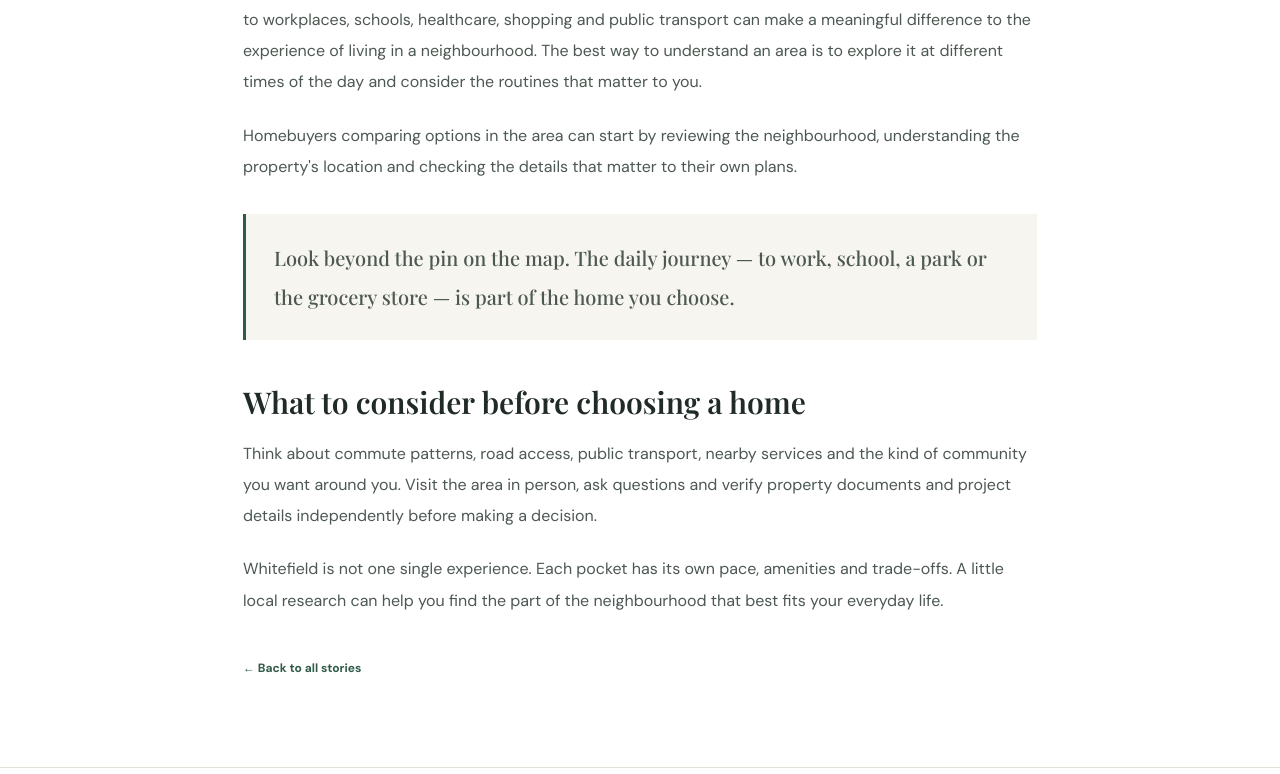
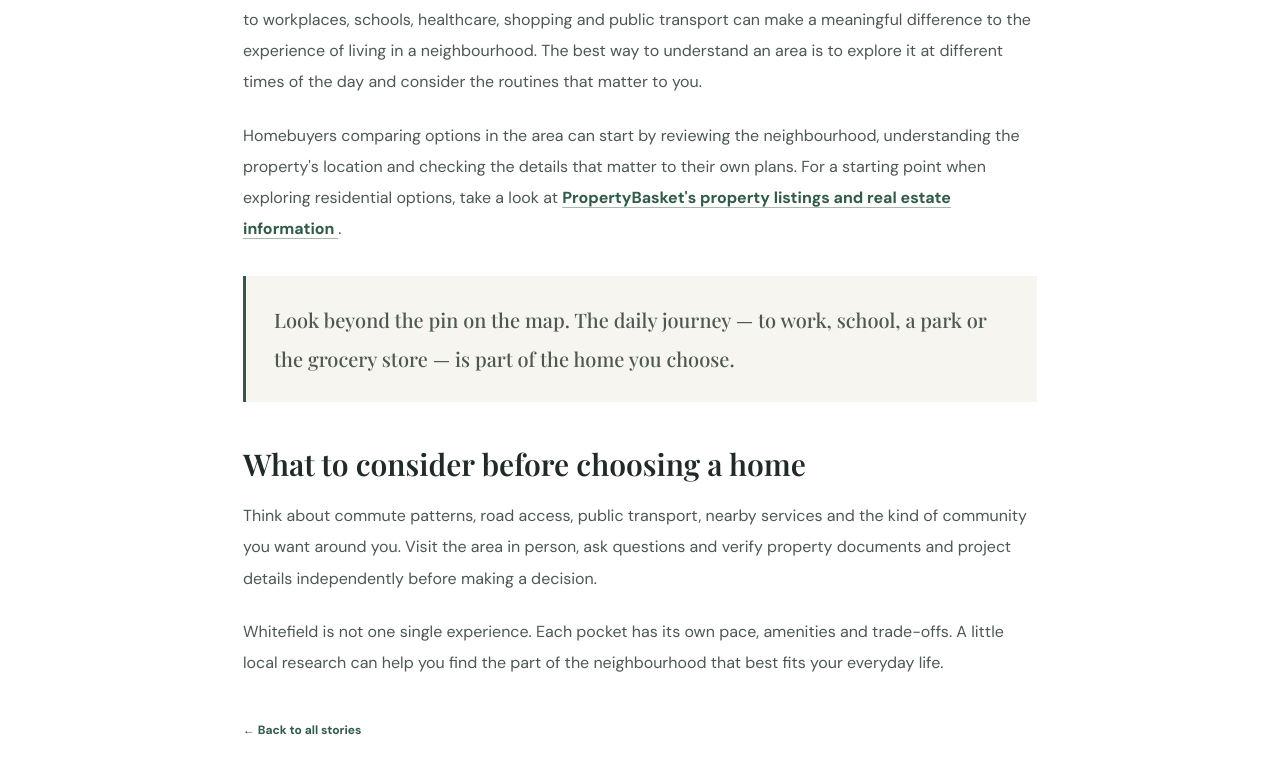
Before and after one commit to ABHIxBLISSRYDER/urban-nest-journal, a plain HTML site: page posts/whitefield-guide.html in a window 1280 px wide. Shown: the part 821-1595 px from the top of the page. Drawn offline with nearby package versions, Linux system fonts and the light colour scheme; a web font is replaced by a local one.

```diff
--- a/posts/whitefield-guide.html
+++ b/posts/whitefield-guide.html
@@ -63,9 +63,13 @@
         </p>
 
         <p>
-            Homebuyers comparing options in the area can start by reviewing
-            the neighbourhood, understanding the property's location and
-            checking the details that matter to their own plans.
+        Homebuyers comparing options in the area can start by reviewing
+        the neighbourhood, understanding the property's location and
+        checking the details that matter to their own plans. For a
+        starting point when exploring residential options, take a look at
+               <a href="https://propertybasket.co/">
+                 PropertyBasket's property listings and real estate information
+               </a>.
         </p>
 
         <div class="article-callout">
```
